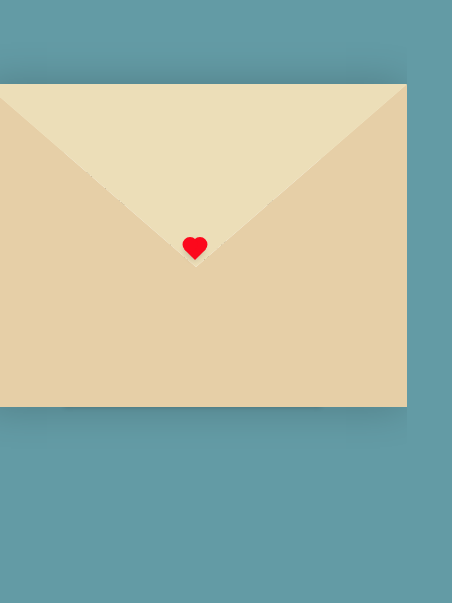
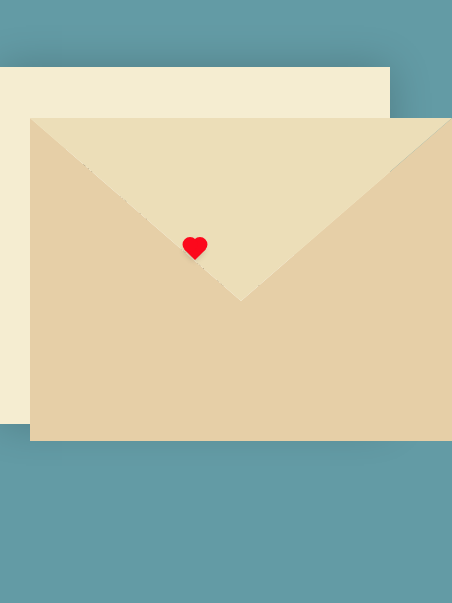
Before and after one commit to mozx123/letter, a plain HTML site: page index.html in a window 390 px wide. Shown: the part 219-822 px from the top of the page, 452 px wide, since content can reach past the window. Drawn offline with Linux system fonts and the light colour scheme.

Commit message:
small screen access

```diff
--- a/index.html
+++ b/index.html
@@ -3,7 +3,8 @@
 <head>
     <meta charset="UTF-8">
     <meta http-equiv="X-UA-Compatible" content="IE=edge">
-    <meta name="viewport" content="width=device-width, initial-scale=1.0">
+    <!-- Updated viewport meta for proper scaling on mobile -->
+    <meta name="viewport" content="width=device-width, initial-scale=1">
     <title>CSS Envelope + Letter (Open/Close on Click)</title>
     <link rel="stylesheet" href="./style.css">
 </head>
--- a/style.css
+++ b/style.css
@@ -14,27 +14,29 @@ body {
   padding: 0;
   box-sizing: border-box;
   background: var(--bg-color);
-  height: 100vh;
   display: flex;
   align-items: center;
   justify-content: center;
+  height: 100vh;
 }
 
 .container {
   position: relative;
+  width: 442px;    /* 520 * 0.85 */
+  height: 357px;   /* 420 * 0.85 */
+  background: var(--bg-envelope-color); /* white-ish background */
+  box-shadow: 0 0 40px var(--shadow-color);
+  overflow: visible;
   display: flex;
   align-items: center;
   justify-content: center;
-  padding-top: 10vh;  /* Shift everything down 10% */
-  box-sizing: border-box;
+  margin-top: 10vh;
 }
 
 .envelope-wrapper {
   position: relative;
   width: 421px;    /* 495 * 0.85 */
   height: 323px;   /* 380 * 0.85 */
-  background: var(--bg-envelope-color);
-  box-shadow: 0 0 40px var(--shadow-color);
   overflow: visible;
 }
 
@@ -42,7 +44,7 @@ body {
   position: relative;
   width: 100%;
   height: 100%;
-  overflow: visible;
+  overflow: visible; /* allow letter to slide out */
 }
 
 /* Envelope flap */
@@ -53,12 +55,12 @@ body {
   left: 0;
   width: 0;
   height: 0;
-  border-top: 183px solid var(--envelope-tab);
-  border-right: 211px solid transparent;
-  border-left: 211px solid transparent;
+  border-top: 183px solid var(--envelope-tab);       /* 215 * 0.85 */
+  border-right: 211px solid transparent;             /* 248 * 0.85 */
+  border-left: 211px solid transparent;              /* 248 * 0.85 */
   transform-origin: top;
   transition: all 0.5s ease-in-out 0.7s;
-  z-index: 5;
+  z-index: 5; /* flap above letter */
 }
 
 /* Envelope body */
@@ -69,10 +71,10 @@ body {
   left: 0;
   width: 0;
   height: 0;
-  border-top: 183px solid transparent;
-  border-right: 211px solid var(--envelope-cover);
-  border-bottom: 140px solid var(--envelope-cover);
-  border-left: 211px solid var(--envelope-cover);
+  border-top: 183px solid transparent;               /* 215 * 0.85 */
+  border-right: 211px solid var(--envelope-cover);   /* 248 * 0.85 */
+  border-bottom: 140px solid var(--envelope-cover);  /* 165 * 0.85 */
+  border-left: 211px solid var(--envelope-cover);    /* 248 * 0.85 */
   z-index: 3;
 }
 
@@ -80,7 +82,7 @@ body {
 .letter {
   position: absolute;
   right: 20%;
-  bottom: 0;
+  bottom: 0; /* fully inside envelope when closed */
   width: 54%;
   height: 80%;
   background: var(--primary);
@@ -89,11 +91,13 @@ body {
   text-align: left;
   color: var(--txt-color);
 
+  /* Futura font */
   font-family: 'Futura', 'Trebuchet MS', Arial, sans-serif;
+
   font-size: 10px;
   line-height: 1.4;
   transition: all 1s ease-in-out;
-  z-index: 1;
+  z-index: 1; /* behind flap */
   overflow-y: auto;
 }
 
@@ -104,9 +108,9 @@ body {
 }
 
 .flap > .envelope > .letter {
-  bottom: 323px; /* match envelope-wrapper height to slide fully out */
+  bottom: 323px; /* slide fully out = envelope-wrapper height */
   transform: scale(1.2);
-  z-index: 10;
+  z-index: 10; /* above flap */
   transition-delay: 1s;
 }
 
@@ -143,3 +147,25 @@ body {
   transform: rotate(90deg);
   transition-delay: 0.4s;
 }
+
+/* Responsive for iPhone 12 (width ~390px) and smaller */
+@media (max-width: 390px) {
+  .container {
+    width: 100%;
+    padding: 20px;
+    box-sizing: border-box;
+    margin-top: 10vh;
+    /* keep the background on mobile */
+    background: var(--bg-envelope-color);
+  }
+  .envelope-wrapper {
+    width: 330px;
+    height: 255px;
+  }
+  .letter {
+    width: 60%;
+    height: 75%;
+    overflow-y: auto;
+    font-size: 12px;
+  }
+}
```
